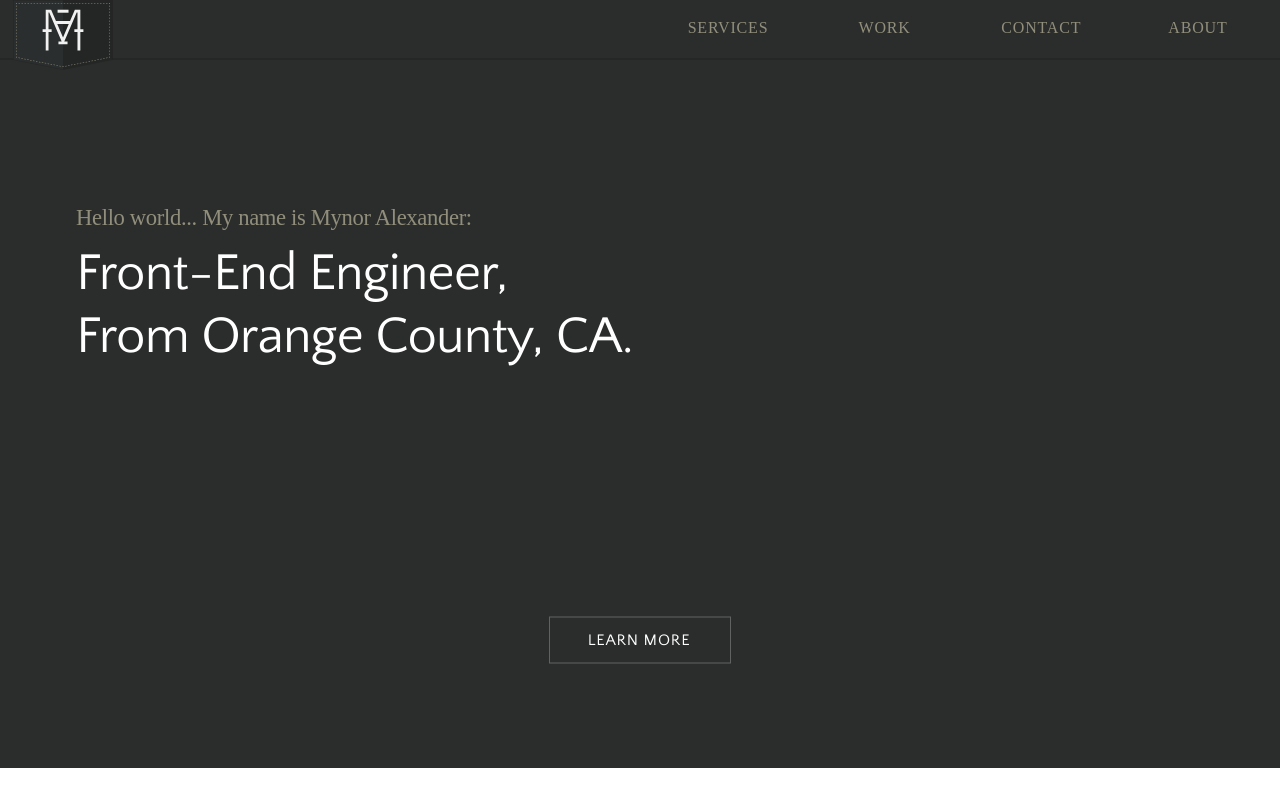
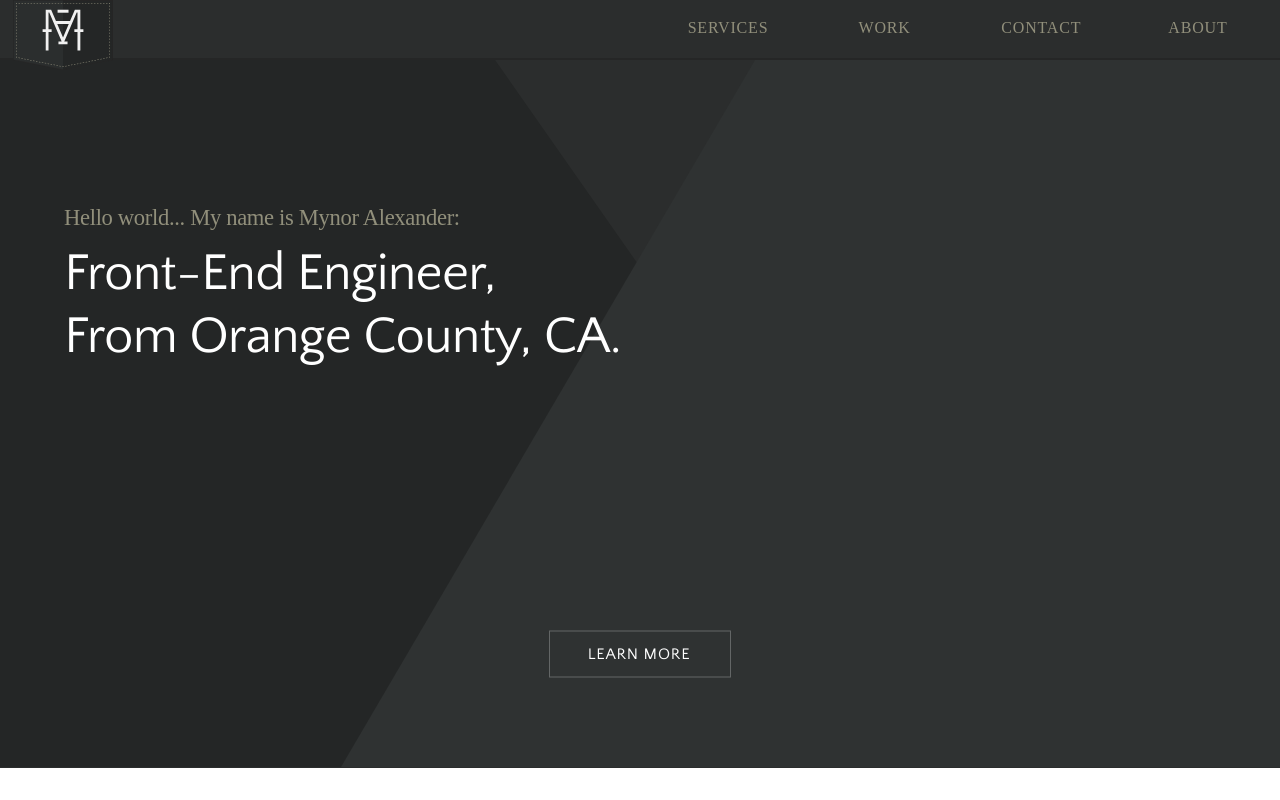
Before and after one commit to bugsyAlexander/grunting-Jeet, a website: page index.html in a window 1280 px wide. Shown: the top 800 px of the page. Drawn offline with Linux system fonts and the light colour scheme; a web font is replaced by a local one.

Commit message:
[feat]Intro section SVG background and transitions added to project

```diff
--- a/components/sass/_base.scss
+++ b/components/sass/_base.scss
@@ -14,6 +14,7 @@
 }
 
 #{headings()} {
+  @include single-transition(all, 1s, ease-in-out);
   font-family: $font-secondary;
   font-weight: 400;
   margin: 1.414em 0 0.5em;
--- a/components/sass/_layout.scss
+++ b/components/sass/_layout.scss
@@ -1,11 +1,16 @@
 // @include edit();
 
 section {
-  @include center(1160px, 16px);
+  // @include center(1160px, 16px);
+  @include center(90%);
 }
 
 .container {
   @include center(960px);
+}
+
+section header {
+  z-index: 1;
 }
 
 /* ========================
@@ -130,10 +135,51 @@
 Intro Section
 ========================= */
 
+#center {
+  position: absolute;
+  top: 0;
+  left: 0;
+  bottom: 0;
+  z-index: -2;
+  height: 707px;
+  width: auto;
+
+  @media (max-width: 1020px) {
+    left: -340px;
+    @include single-transition(all, 1s, ease-in-out);
+  }
+
+  @media (max-width: 720px) {
+    left: -16rem;
+    @include single-transition(all, 1s, ease-in-out);
+  }
+}
+
+#front {
+  position: absolute;
+  top: 0;
+  right: 0;
+  z-index: -1;
+  height: 707px;
+  width: auto;
+
+  @media (max-width: 1020px) {
+    left: 170px;
+    @include single-transition(all, 1s, ease-in-out);
+  }
+
+  @media (max-width: 720px) {
+    left: 1rem;
+    @include single-transition(all, 1s, ease-in-out);
+  }
+}
+
 .bgBlack {
+  position: relative;
   background-color: $black;
   padding-top: 7em;
   height: 708px;
+  z-index: 1;
 }
 
 /* ========================
--- a/index.html
+++ b/index.html
@@ -59,6 +59,22 @@
         <div class="line-left">&nbsp;</div>
       </div>  <!-- ghost button -->
 
+
+<svg id="front" version="1.1"
+   xmlns="http://www.w3.org/2000/svg" xmlns:xlink="http://www.w3.org/1999/xlink" xmlns:a="http://ns.adobe.com/AdobeSVGViewerExtensions/3.0/"
+   x="0px" y="0px" viewBox="0 0 939.5 707" enable-background="new 0 0 939.5 707"
+   xml:space="preserve">
+<polygon fill="#2F3232" points="414.084,0 939.5,0 939.5,707 0,707 "/>
+</svg> <!-- centerMaterial -->
+
+<svg id="center" version="1.1"
+   xmlns="http://www.w3.org/2000/svg" xmlns:xlink="http://www.w3.org/1999/xlink" xmlns:a="http://ns.adobe.com/AdobeSVGViewerExtensions/3.0/"
+   x="0px" y="0px" viewBox="0 0 990.096 707" enable-background="new 0 0 990.096 707"
+   xml:space="preserve">
+<polygon fill="#242626" points="0,0 495.048,0 990.096,707 0,707 "/>
+</svg> <!-- centerMaterial -->
+
+
     </header> <!-- banner -->
   </section> <!-- <section> -->
 </div>  <!-- bgBlack -->
```
Also changed, not shown: css/styles.css.
